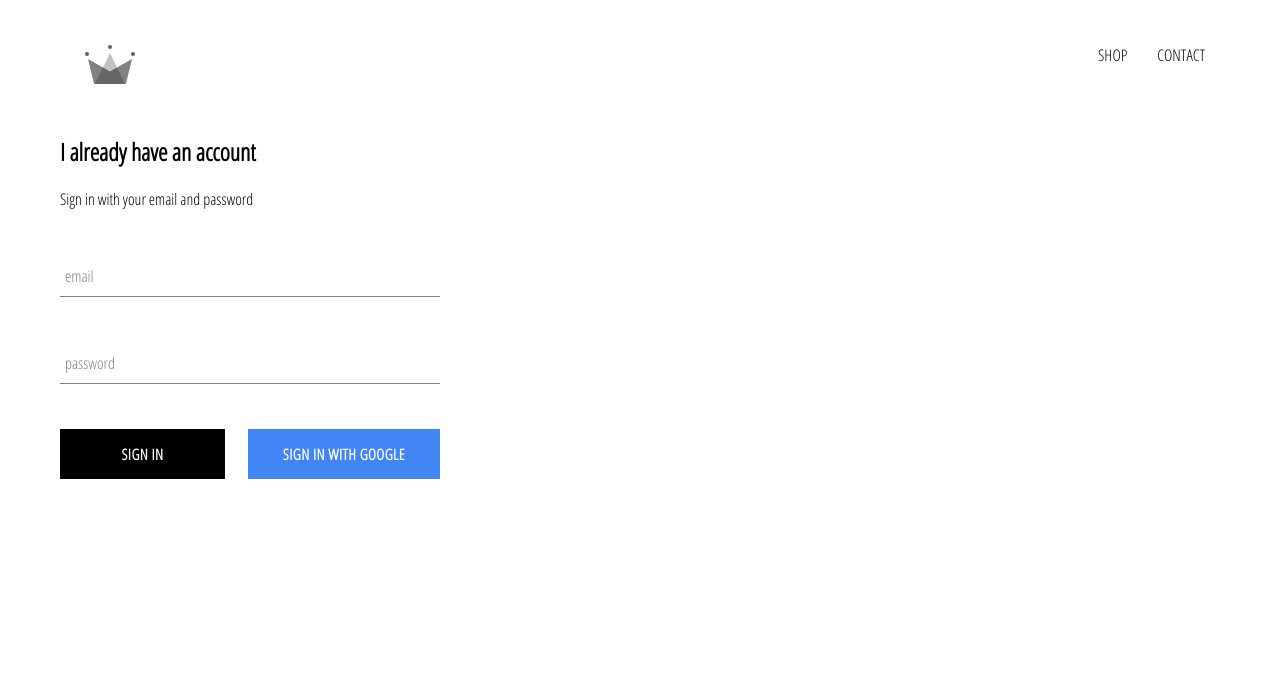
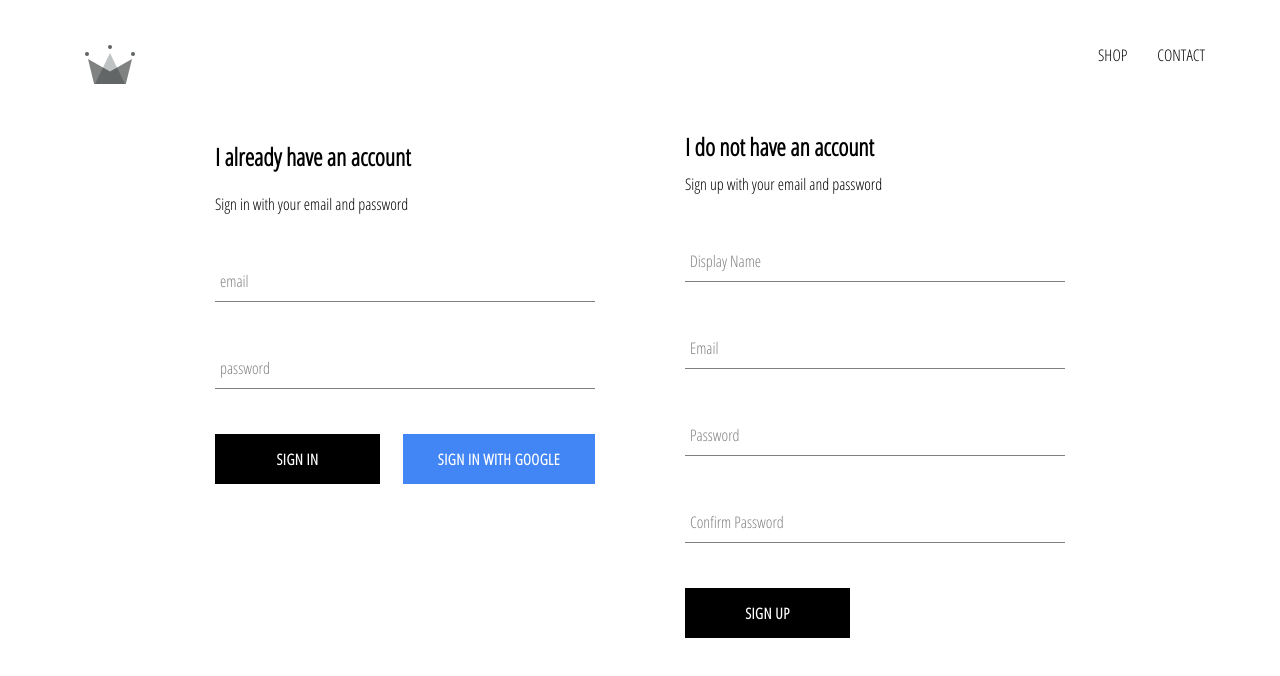
Before and after one commit to philb53/crwn-clothing, a React (Create React App) app: page /signin in a window 1280 px wide. Shown: the top 676 px of the page. Built offline with nearby package versions, Linux system fonts and the light colour scheme; no server answers.

Commit message:
implemented firebase utils, included ability to store authenticated users into firestore database

```diff
--- a/src/App.js
+++ b/src/App.js
@@ -7,7 +7,7 @@
 import ShopPage from './pages/shop/shop.component';
 import SignInAndSignUpPage from './pages/sign-in-and-sign-up/sign-in-and-sign-up.component';
 import Header from './components/header/header.component';
-import { auth } from './firebase/firebase.utils';
+import { auth, createUserProfileDocument } from './firebase/firebase.utils';
 
 class App extends React.Component {
   constructor() {
@@ -21,9 +21,22 @@
 unsubscribeFromAuth = null
 
 componentDidMount() {
-  this.unsubscribeFromAuth = auth.onAuthStateChanged(user => {
-    this.setState({ currentUser: user });
-    console.log(user);
+  this.unsubscribeFromAuth = auth.onAuthStateChanged(async userAuth => {
+    if (userAuth) {
+      const userRef = await createUserProfileDocument(userAuth);
+
+      userRef.onSnapshot(snapShot => {
+        this.setState({
+          currentUser: {
+            id: snapShot.id,
+            ...snapShot.data()
+            }
+         });
+
+         console.log(this.state);
+      });
+    } else {
+    this.setState({ currentUser: userAuth }); }
   });
 }
 
--- /dev/null
+++ b/src/components/sign-up/sign-up.component.jsx
@@ -0,0 +1,100 @@
+import React from 'react';
+
+import FormInput from '../form-input/form-input.component';
+import CustomButton from '../custom-button/custom-button.component';
+
+import { auth, createUserProfileDocument } from '../../firebase/firebase.utils';
+
+import './sign-up.styles.scss';
+
+class SignUp extends React.Component {
+    constructor(){
+        super();
+        this.state = {
+            displayName: '',
+            email: '',
+            password: '',
+            confirmPassword: ''
+        }
+    }
+
+    handleSubmit = async event => {
+        event.preventDefault();
+
+        const { displayName, email, password, confirmPassword } = this.state;
+        if(password !== confirmPassword) {
+            alert("passwords don't match");
+            return;
+        }
+
+        try{
+            const { user } = await auth.createUserWithEmailAndPassword(
+                email,
+                password
+            );
+               await createUserProfileDocument(user, { displayName });
+
+               this.setState({
+                displayname: '',
+                email: '',
+                password: '',
+                confirmPassword: ''
+               });
+        } catch (error) {
+            console.error(error);
+        }
+    };
+
+    handleChange = event => {
+        const { name, value } = event.target;
+
+        this.setState({ [name]: value });
+    }
+
+    render() {
+        const { displayName, email, password, confirmPassword } = this.state;
+        return(
+            <div className='sign-up'>
+                <h2 className='title'> I do not have an account</h2>
+                <span> Sign up with your email and password </span>
+                <form className='sign-up-form' onSubmit={this.handleSubmit}>
+                    <FormInput
+                        type='text'
+                        name='displayName'
+                        value={displayName}
+                        onChange={this.handleChange}
+                        label='Display Name'
+                        required
+                    />
+                    <FormInput
+                        type='email'
+                        name='email'
+                        value={email}
+                        onChange={this.handleChange}
+                        label='Email'
+                        required
+                    />
+                    <FormInput
+                        type='password'
+                        name='password'
+                        value={password}
+                        onChange={this.handleChange}
+                        label='Password'
+                        required
+                    />
+                    <FormInput
+                        type='password'
+                        name='confirmPassword'
+                        value={confirmPassword}
+                        onChange={this.handleChange}
+                        label='Confirm Password'
+                        required
+                    />
+                    <CustomButton type='submit'> SIGN UP </CustomButton>
+                </form>
+            </div>
+        )
+    }
+}
+
+export default SignUp;
--- /dev/null
+++ b/src/components/sign-up/sign-up.styles.scss
@@ -0,0 +1,9 @@
+.sign-up {
+    display: flex;
+    flex-direction: column;
+    width: 380px;
+
+    .title {
+        margin: 10px 0;
+    }
+}
--- a/src/firebase/firebase.utils.js
+++ b/src/firebase/firebase.utils.js
@@ -13,6 +13,31 @@
     measurementId: "G-NZ44NFMG7G"
   };
 
+  export const createUserProfileDocument = async (userAuth, additionalData) => {
+    if (!userAuth) return;
+      const userRef = firestore.doc(`users/${userAuth.uid}`);
+
+      const snapShot = await userRef.get();
+
+    if(!snapShot.exists) {
+      const { displayName, email } = userAuth;
+      const createdAt = new Date();
+
+      try {
+        await userRef.set({
+          displayName,
+          email,
+          createdAt,
+          ...additionalData
+        })
+      } catch (error) {
+        console.log('error creating user', error.message);
+      }
+    }
+
+    return userRef;
+  };
+
 firebase.initializeApp(config);
 
 export const auth = firebase.auth();
--- a/src/pages/sign-in-and-sign-up/sign-in-and-sign-up.component.jsx
+++ b/src/pages/sign-in-and-sign-up/sign-in-and-sign-up.component.jsx
@@ -1,12 +1,14 @@
 import React from 'react';
 
 import SignIn from '../../components/sign-in/sign-in.component';
+import SignUp from '../../components/sign-up/sign-up.component';
 
 import './sign-in-and-sign-up.styles.scss';
 
 const SignInAndSignUpPage = () => (
-     <div className='sign-in-and-signup'>
+     <div className='sign-in-and-sign-up'>
       <SignIn />
+      <SignUp />
      </div>
     );
 
--- a/src/pages/sign-in-and-sign-up/sign-in-and-sign-up.styles.scss
+++ b/src/pages/sign-in-and-sign-up/sign-in-and-sign-up.styles.scss
@@ -0,0 +1,6 @@
+.sign-in-and-sign-up {
+    width: 850px;
+    display: flex;
+    justify-content: space-between;
+    margin: 30px auto;
+  }
```
